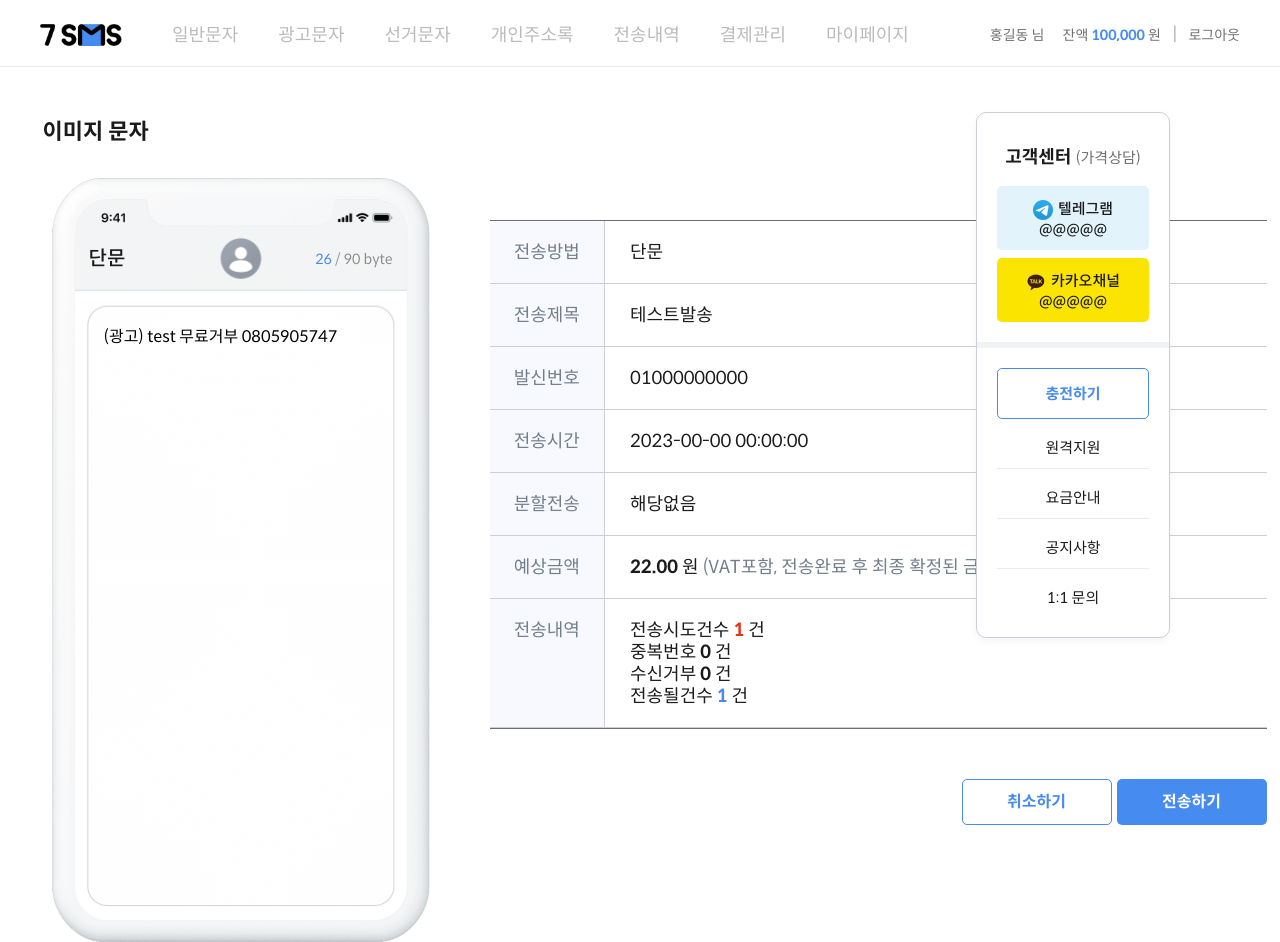
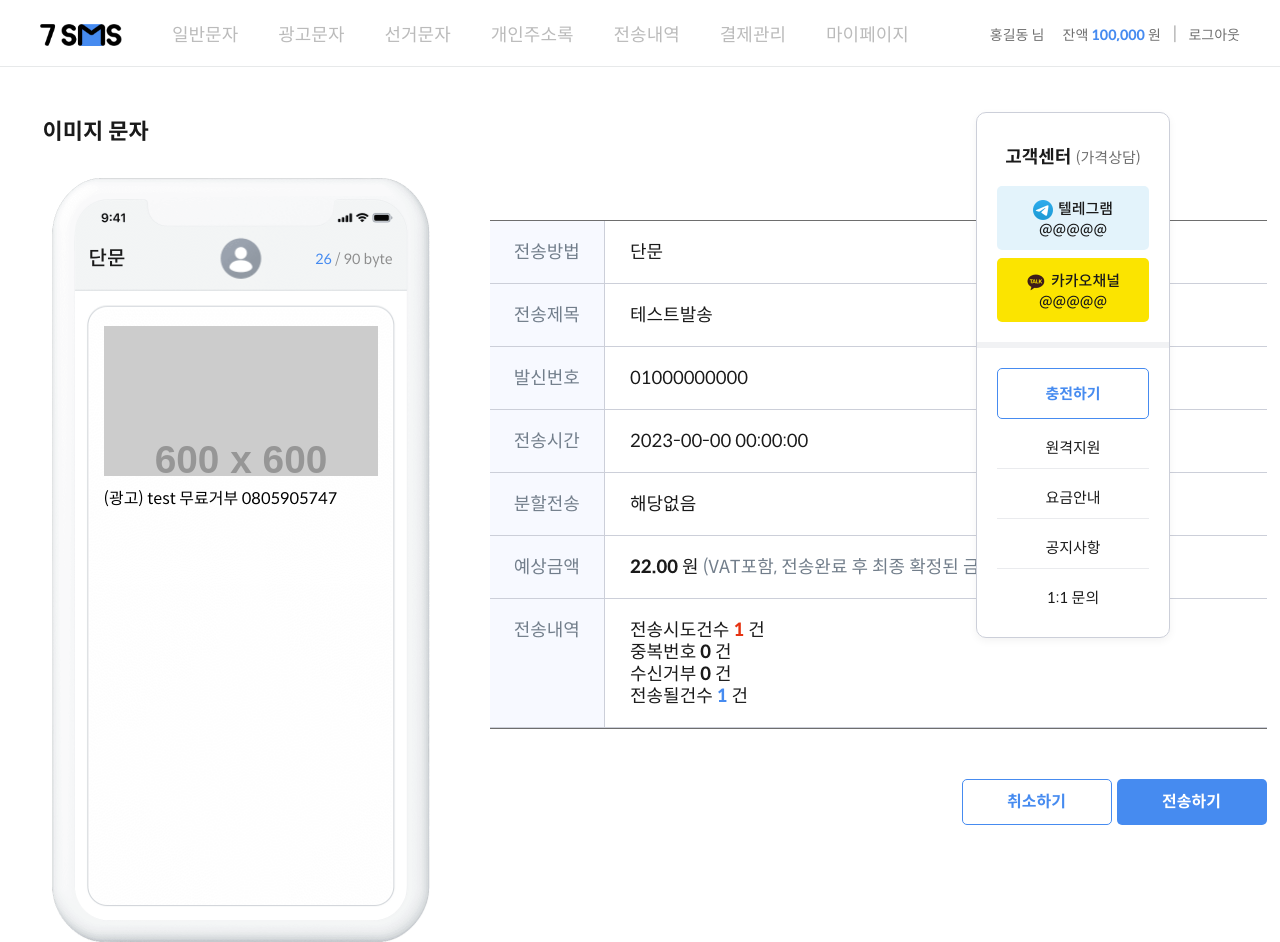
Before and after one commit to jit0704/sms_system_renewal, a plain HTML site: page v2/sms_result.html in a window 1280 px wide. Shown: the top 942 px of the page. Drawn offline with Linux system fonts and the light colour scheme; placeholder pictures from the web are drawn by us.

Commit message:
전송 결과 화면 이미지 문자일경우 이미지가 노출되는 영역 추가

```diff
--- a/v2/assets/css/style.css
+++ b/v2/assets/css/style.css
@@ -2582,6 +2582,19 @@ footer {
   margin-bottom: 104px;
 }
 
+.sms-result.sms-img .img-area {
+  margin-top: 0;
+}
+
+.sms-result.sms-img .img-area::after {
+  display: none;
+}
+
+.sms-result.sms-img div.sms-txt-input textarea {
+  height: 427px;
+  padding-top: 12px;
+}
+
 .sms-result .sms-txt-viwer {
   width: 378px;
   height: 766px;
--- a/v2/sms_result.html
+++ b/v2/sms_result.html
@@ -21,7 +21,8 @@
         <main class="sub-container type2">
           <div class="sms-txt-container">
             <h3 class="sub-tit">이미지 문자</h3>
-            <section class="sms-txt-content sms-result">
+            <!-- 230221 sms-img 클래스 추가 -->
+            <section class="sms-txt-content sms-result sms-img">
               <article class="sms-txt-viwer">
                 <div class="sms-txt-viwer-header">
                   <em>단문</em>
@@ -29,6 +30,10 @@
                 </div>
                 <!-- //sms-txt-viwer-header -->
                 <div class="sms-txt-input">
+                  <!-- 230221 이미지문자 노출되는 영역 추가 -->
+                  <div class="img-area">
+                    <img src="https://via.placeholder.com/600" alt="테스트 이미지" />
+                  </div>
                   <textarea readonly>(광고) test 무료거부 0805905747</textarea>
                 </div>
                 <!-- //sms-txt-input -->
```
Also changed, not shown: v2/index.html (+14 -0 lines).
